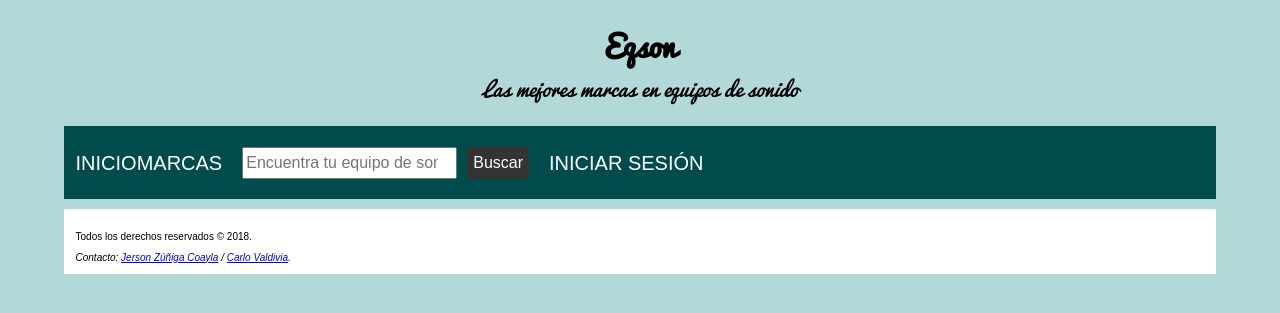
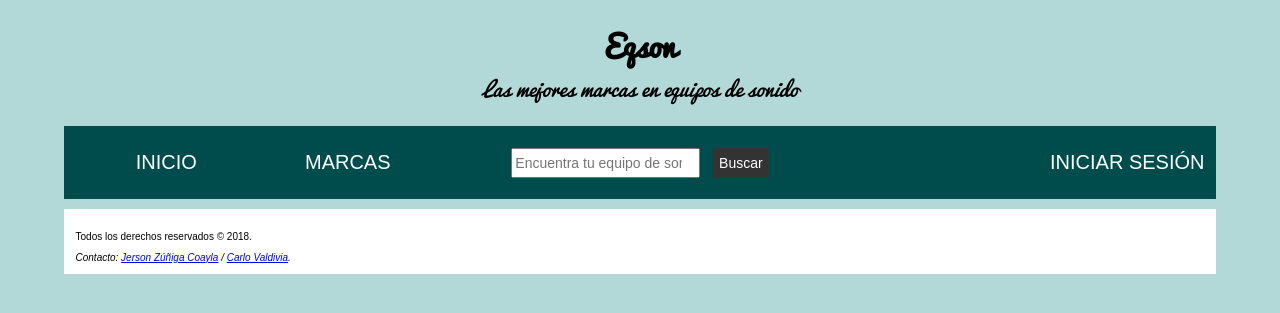
Before and after one commit to CarloValdivia/eqson, a PHP site: page / in a window 1280 px wide. Shown: the top 313 px of the page. Run offline with PHP 8.4, Linux system fonts and the light colour scheme.

Commit message:
Login apartado y a la derecha en la barra de navegación

```diff
--- a/app/estilos/principal.css
+++ b/app/estilos/principal.css
@@ -16,12 +16,9 @@
 }
 
 /* Propiedades de cajas */
-html, body {
+html {
   margin: 0;
   padding: 0;
-}
-
-html {
   background-color: #b2d8d8;
 }
 
@@ -30,50 +27,51 @@ body {
   margin: 0 auto;
 }
 
+header {
+  margin:0;
+  padding: 0;
+  text-align: center;
+}
+
+header h1 {
+  margin-bottom: 0;
+}
+
+header p {
+  margin-top: 0;
+}
+
 nav, footer {
+  padding: 1%;
   background-color: white;
-  padding: 1%;
 }
 
 nav {
   height: 50px;
+  margin-bottom: 10px;
   background-color: #004c4c;
   display: flex;
-  margin-bottom: 10px;
+  flex-flow: row wrap;
 }
 
-nav ul {
-  padding: 0;
-  list-style-type: none;
-  flex: 2;
-  display: flex;
-}
-
-nav li {
-  display: inline;
-  text-align: center;
-  flex: 1;
-}
-
-nav a {
-  display: inline-block;
-  font-size: 2rem;
-  text-transform: uppercase;
-  text-decoration: none;
-  color: white;
-}
-
-nav form {
+nav .izquierda {
   flex: 1;
   display: flex;
   align-items: center;
+}
+
+nav .centro {
+  flex: 1;
+  display: flex;
+  align-items: center;
+  justify-content: center;
   height: 100%;
   padding: 0 2em;
 }
 
 input {
-  font-size: 1.6rem;
-  height: 32px;
+  font-size: 1.4rem;
+  height: 30px;
 }
 
 input[type="search"] {
@@ -88,29 +86,68 @@ input[type="submit"] {
   color: white;
 }
 
+nav .derecha {
+  flex: 1;
+  display: flex;
+  align-items: center;
+  justify-content: flex-end;
+}
+
+nav ul {
+  padding: 0;
+  list-style-type: none;
+  display: flex;
+}
+
+.izquierda ul {
+  width: 100%;
+}
+
+nav li {
+  display: inline;
+  text-align: center;
+  flex: 1;
+}
+
+nav a {
+  outline: none;
+  text-decoration: none;
+  display: inline-block;
+  font-size: 2rem;
+  text-transform: uppercase;
+  color: white;
+}
+
+nav a:link, nav a:visited, nav a:focus {
+  color: white;
+}
+
+nav a:hover {
+  color: black;
+}
+
+nav a:active {
+  color: #3fbf7f;
+}
+
+footer {
+  margin-top: 10px;
+}
+
 /* Tipografía */
 html {
   font-size: 10px;
   font-family: sans-serif;
 }
 
-header h1, header p {
+header {
   font-family: 'pacificoregular';
 }
 
 header h1 {
   font-size: 3rem;
-  text-align: center;
-  margin-bottom: 0;
 }
 
 header p {
-  margin-top: 0;
   font-size: 2rem;
-  text-align: center;
 }
-
-li {
-  font-size: 1.6rem;
-  line-height: 1.5;
-}
```
